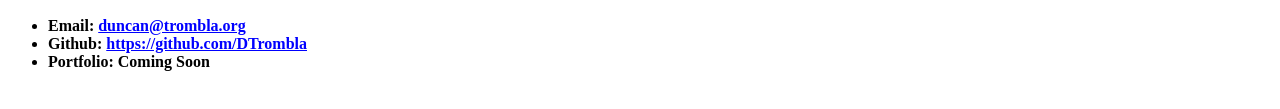
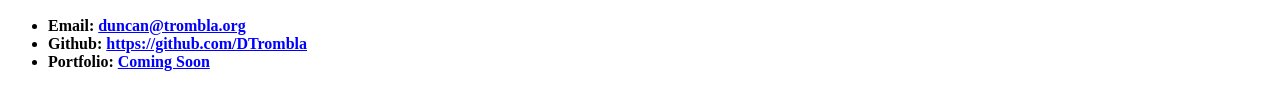
Before and after one commit to DTrombla/student_bio, a plain HTML site: page index.html in a window 1280 px wide. Shown: the part 433-542 px from the top of the page. Drawn offline with Linux system fonts and the light colour scheme.

Commit message:
fixed index again

```diff
--- a/index.html
+++ b/index.html
@@ -17,7 +17,7 @@
         <strong><ul>
             <li>Email: <a style = "color:blue;" href = "mailto: duncan@trombla.org">duncan@trombla.org</a></li>
             <li>Github: <a style  = "color:blue;" href="https://github.com/DTrombla" target="_blank">https://github.com/DTrombla</a></li>
-            <li>Portfolio: Coming Soon</li>
+            <li>Portfolio: <a href = "" style = "color:blue;">Coming Soon</a></li>
         </ul></strong>
 
     </body>
```
